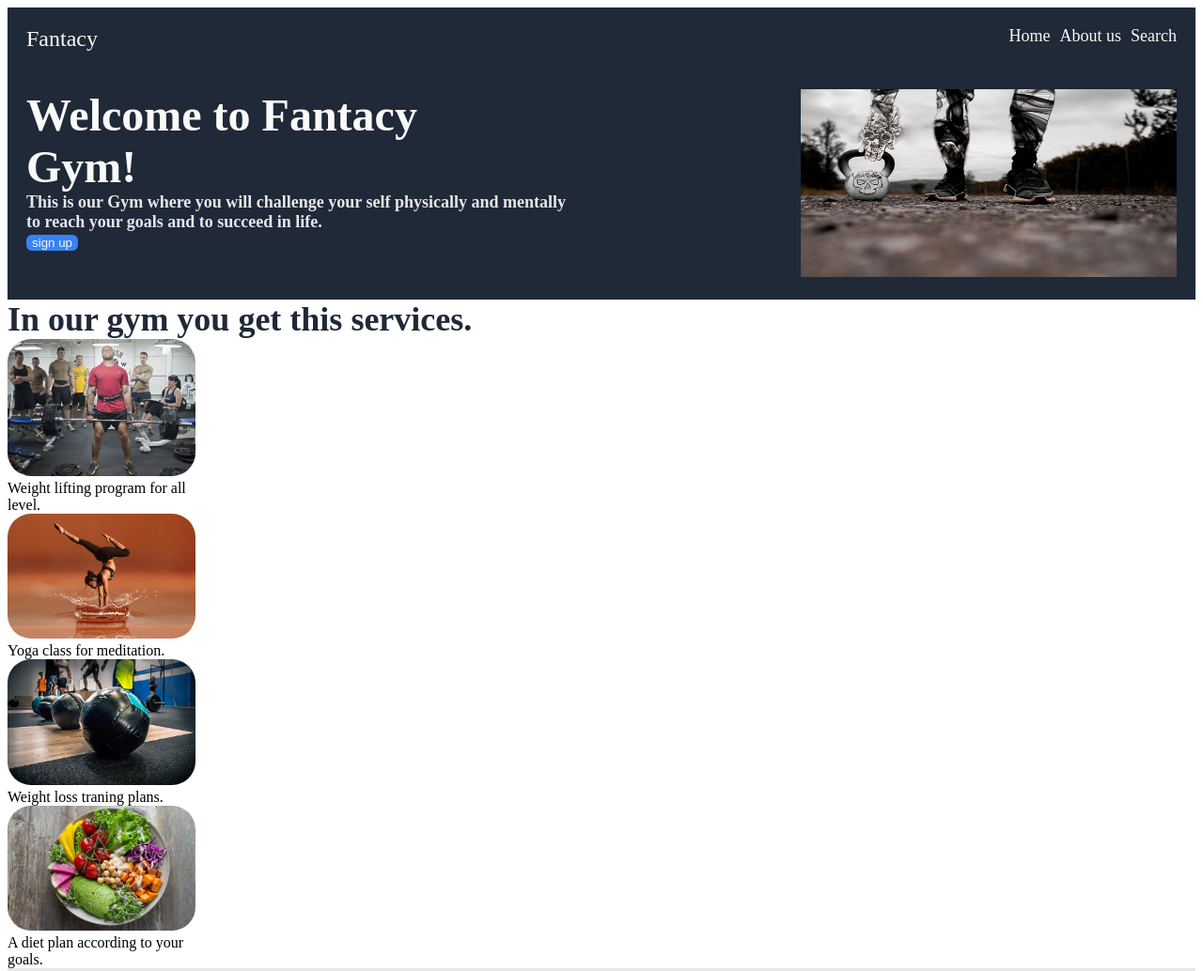
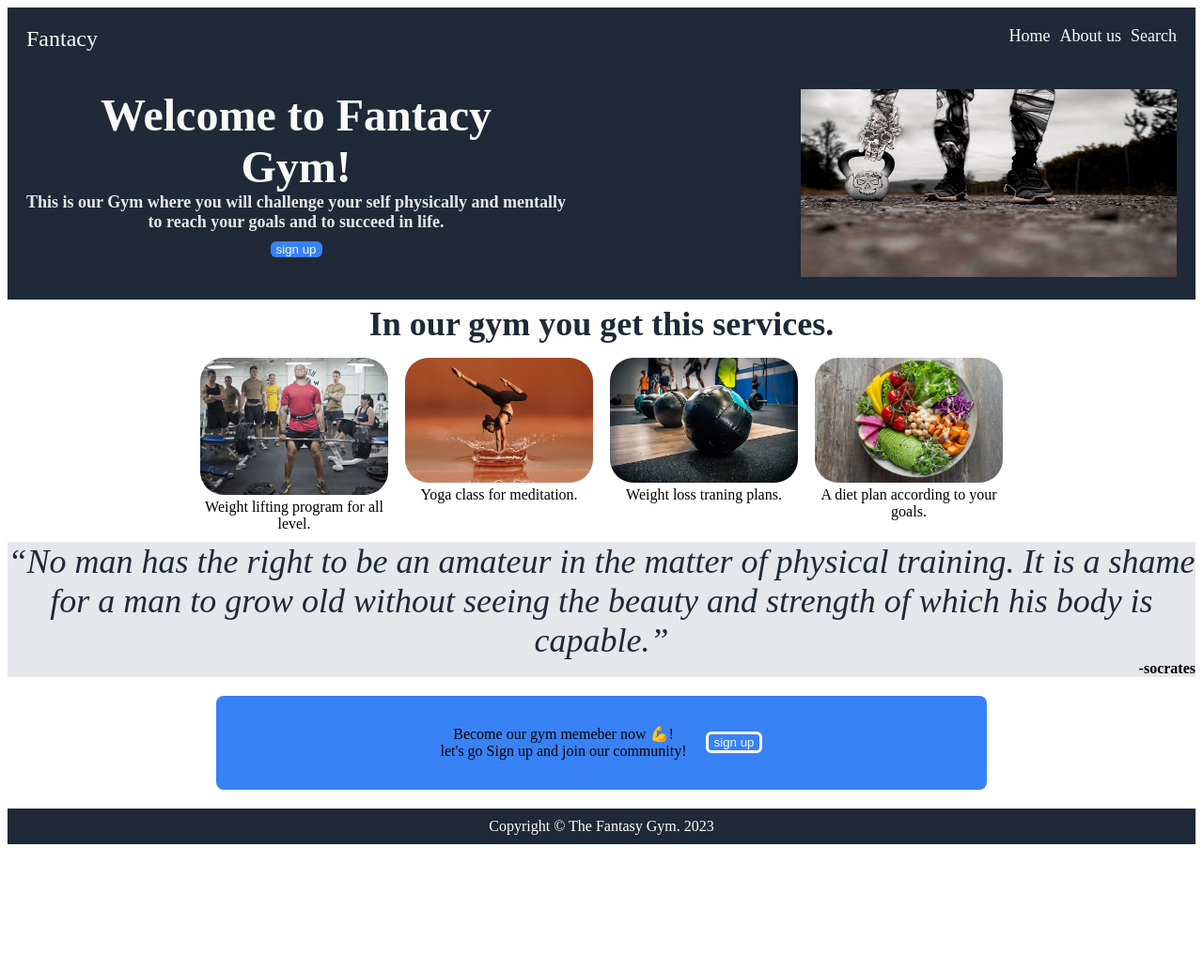
Before and after one commit to Girma3/Landing-page, a plain HTML site: page index.html in a window 1280 px wide. Shown: the top 1034 px of the page at 94% size. After the commit the page ends 899 px from the top, so only its background shows below. Drawn offline with Linux system fonts and the light colour scheme.

Commit message:
add new container  to the body to flex content except the footer

```diff
--- a/index.html
+++ b/index.html
@@ -38,7 +38,7 @@
     </div>
 
         <div class="information-header">In our gym you get this services.</div>
-
+    <div class="content">
         <div class="services">
 
             <div class="info">
@@ -81,10 +81,11 @@
         </div>
 
         <div class="join">Become our gym memeber now 💪!<br>
-            let's go Sign up and join our community!<button class="button2">sign up</button>
+            let's go Sign up and join our community!
+            <button class="button2">sign up</button>
 
         </div>
-
+    </div>
 
 
         <div class="footer">
--- a/landing.css
+++ b/landing.css
@@ -1,6 +1,11 @@
 body{
     height: 100vh;
-    align-items: center;
+
+    display: flex;
+    flex-direction: column;
+    justify-content: space-between;
+
+    text-align: center;
 }
 
 img:not(.gym-photo){
@@ -44,10 +49,20 @@ img:not(.gym-photo){
 }
 
 .join{
+    display: flex;
+    justify-content: center;
+    align-items: center;
+    padding: 10px;
+    border-radius: 8px;
+    margin-top: 20px;
+    gap: 20px;
     background-color: #3882f6;
+    width: 800px;
+    height: 80px;
 }
 .button1{
     border: none;
+    margin-top: 10px;
 }
 
 .button2{
@@ -55,13 +70,16 @@ img:not(.gym-photo){
     }
 
 .information-header{
+    padding: 5px;
     font-size: 36px;
     font-weight: bolder;
     color: #1f2937
+
 }
 
 .info{
     max-width: 200px;
+
 }
 
 .quote{
@@ -77,12 +95,14 @@ img:not(.gym-photo){
 
 .quote-source{
     font-weight: bolder;
+    text-align: end;
 }
 
 .footer{
     text-align: center;
     color: white;
     padding: 10px;
+    margin-top: 20px;
 }
 
 /* adding style */
@@ -118,3 +138,23 @@ a{
     justify-content: space-between;
     padding: 20px;
 }
+
+.services{
+    display: flex;
+    justify-content: space-between;
+    gap: 18px;
+    margin: 10px;
+}
+
+.join{
+    display: flex;
+    justify-content: s;
+    align-content:
+}
+
+.content{
+    display: flex;
+    flex-direction: column;
+    justify-content: space-between;
+    align-items: center;
+}
```
